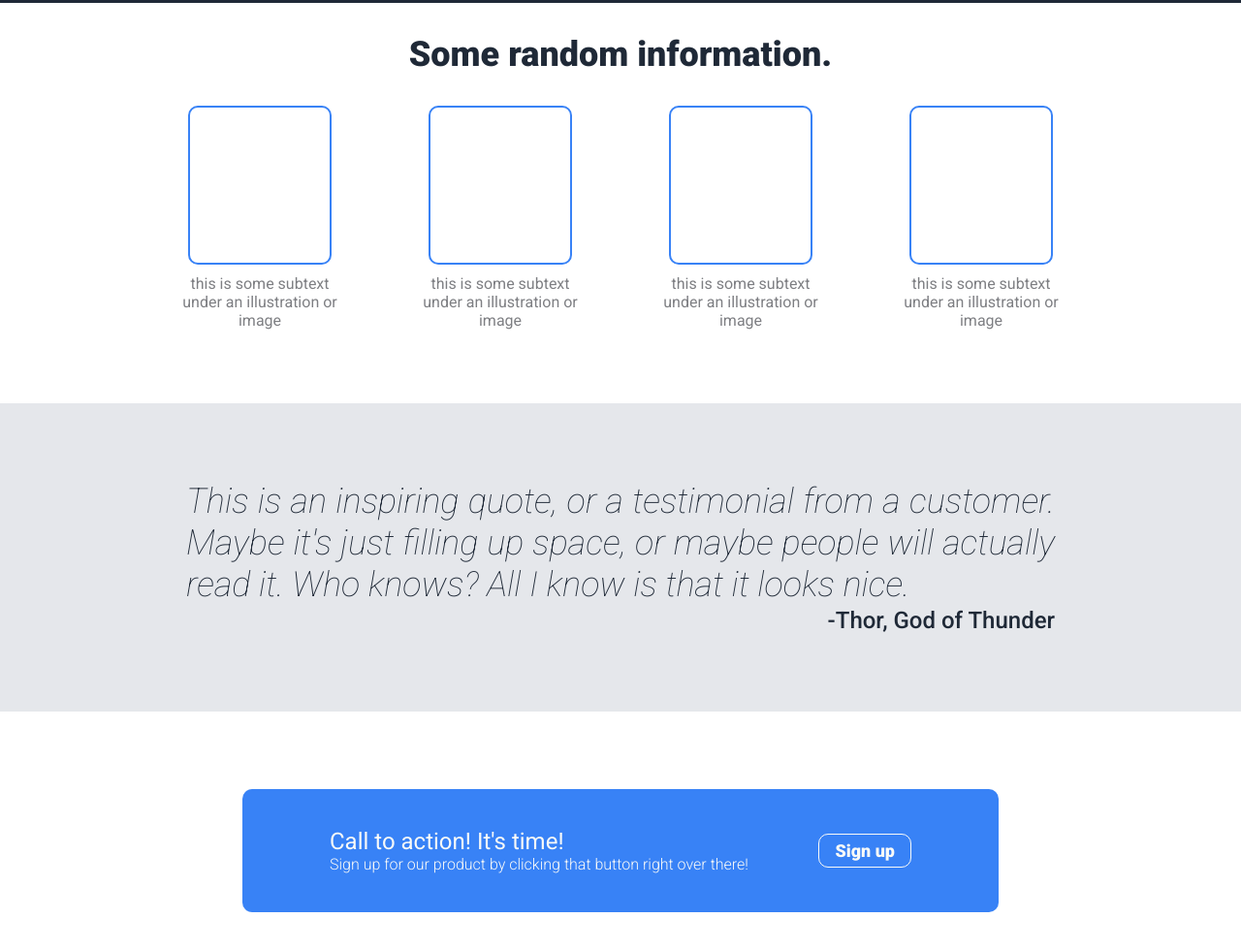
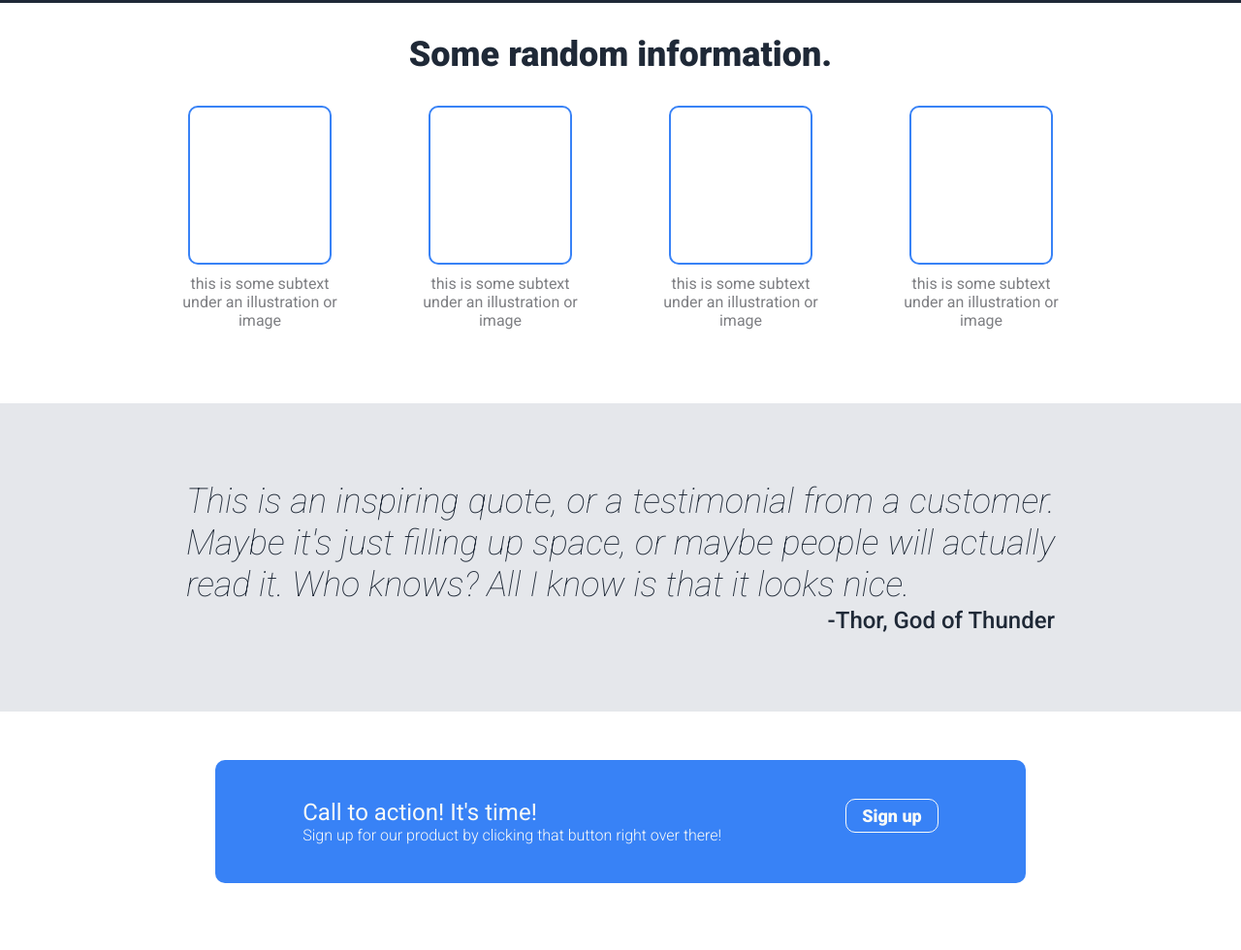
Before and after one commit to LailaPinkisan/landing-page, a plain HTML site: page index.html in a window 1280 px wide. Shown: the part 350-1330 px from the top of the page at 97% size. Drawn offline with Linux system fonts and the light colour scheme.

Commit message:
docs: Make divs below header to have max-width of 1000px

```diff
--- a/index.html
+++ b/index.html
@@ -55,14 +55,18 @@
             </div>
         </div>
     </div>
+    <div class="quote-background">
         <div class="quote">
             <p class="quote-text">
                 This is an inspiring quote, or a testimonial from a customer. Maybe it's
                 just filling up space, or maybe people will actually read it. Who knows? All
                 I know is that it looks nice.
+                <p class="signature">-Thor, God of Thunder</p>
             </p>
-        <p class="signature">-Thor, God of Thunder</p>
+
         </div>
+    </div>
+    <div class="call-background">
         <div class="call">
             <div class="call-text">
                 <p class="action">Call to action! It's time!</p>
@@ -72,6 +76,13 @@
                 <button class="call-button">Sign up</button>
             </div>
         </div>
+    </div>
+
+    <div class="footer">
+        <footer>
+
+        </footer>
+    </div>
 </body>
 
 </html>
--- a/styles.css
+++ b/styles.css
@@ -13,6 +13,11 @@ a {
 
 ul {
     list-style-type: none;
+
+}
+.info, .quote-text, .call{
+    max-width: 1000px;
+    margin: 0 auto;
 
 }
 .box {
@@ -118,25 +123,29 @@ img {
     background-color: #ffffff;
     padding: 80px 72px;
 }
-
-.quote {
+.quote-background {
+    background-color: #e5e7eb;
     display: flex;
-    background-color: #e5e7eb;
     justify-content: center;
     align-items: center;
     flex-direction: column;
     padding: 5rem 12rem;
+}
+.quote {
+    display: flex;
+    max-width: 1000px;
+    flex-direction: column;
 }
 .quote-text {
     font-style: italic;
     font-weight: 200;
     font-size: 36px;
     text-align: justify;
+
 }
 .signature {
     font-weight: 500;
     font-size: 24px;
-    display: flex;
     align-self: flex-end;
 }
 .quote-text, .signature {
@@ -144,15 +153,18 @@ img {
     line-height: 1.2;
 }
 
+.call-background {
+    display: flex;
+    justify-content: space-between;
+    align-items: center;
+    padding: 50px 0;
+}
+
 .call {
     display: flex;
     justify-content: space-between;
-    align-items: center;
-}
-
-.call {
+    gap: 8rem;
     background-color: #3882f6;
-    margin: 80px 250px;
     padding: 40px 90px;
     border-radius: 10px;
 }
@@ -171,4 +183,7 @@ img {
 
 .call-button {
     border: 1px solid #f9faf8;
+    display: flex;
+    align-items: center;
+    justify-content: center;
 }
```
Lines whose indentation alone changed are shown as unchanged.
